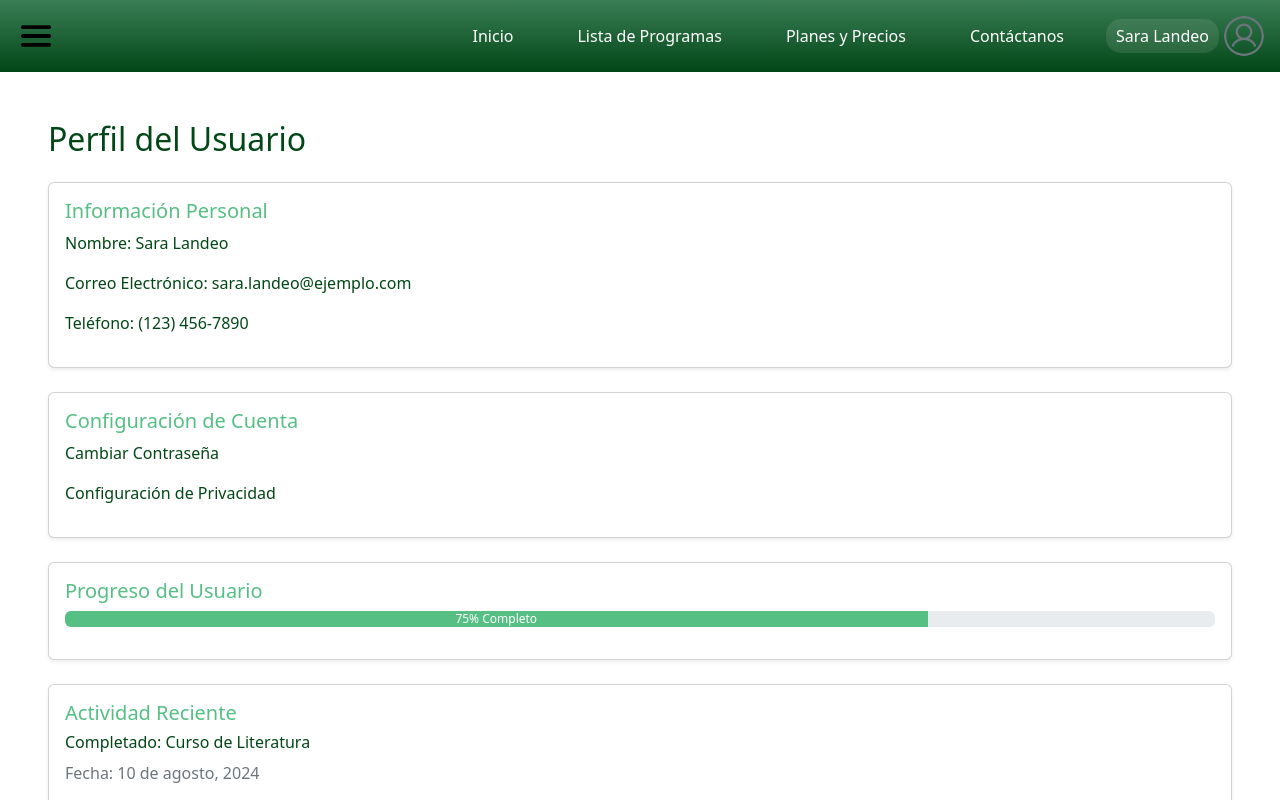
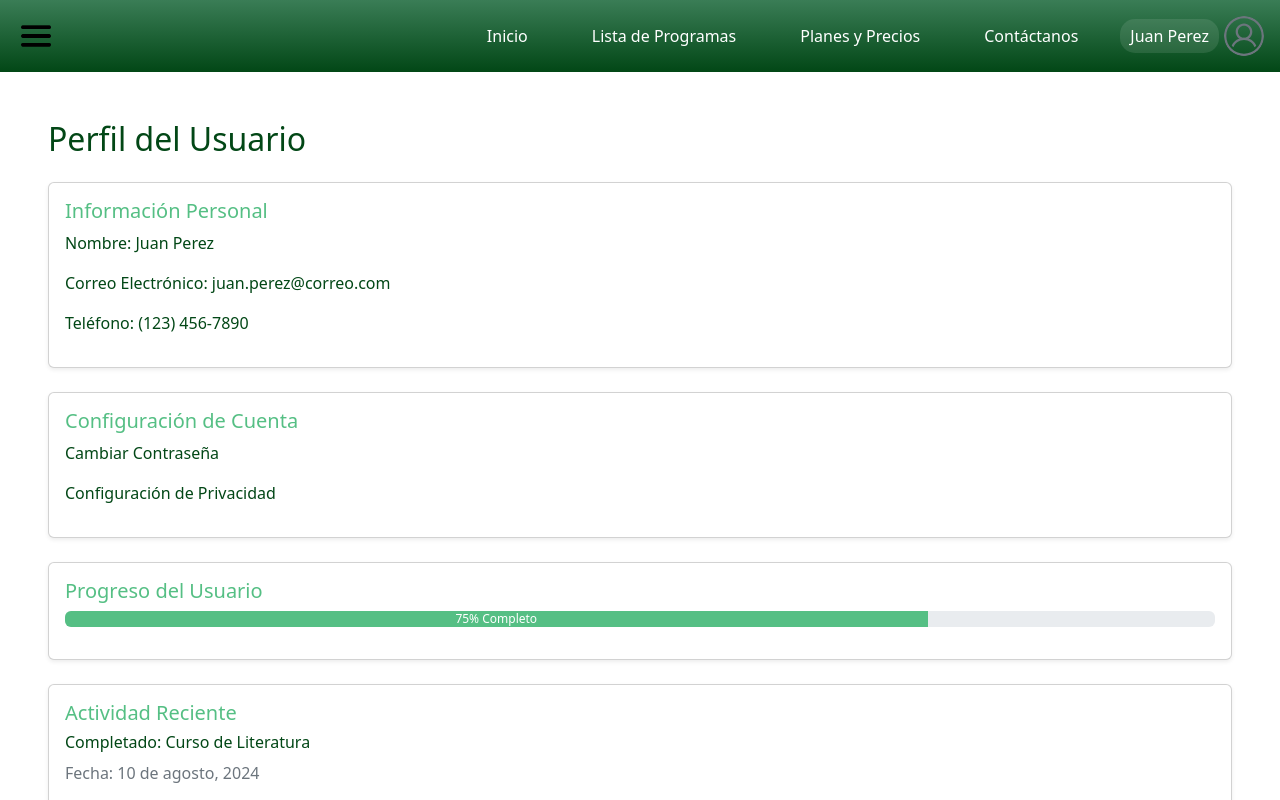
Before and after one commit to FranzXanadu/AprendeSinLimites_Intranet_r, a Vue app: page /#/profile in a window 1280 px wide. Shown: the top 800 px of the page. Built offline with nearby package versions, Linux system fonts and the light colour scheme.

Commit message:
Cambio de usuario test

```diff
--- a/src/App.vue
+++ b/src/App.vue
@@ -27,7 +27,7 @@
           </li>
         </ul>
         <span class="user-name" style="background-color: rgba(255, 255, 255, 0.1); border-radius: 15px; padding: 5px 10px; color: white; margin-left: 10px; margin-right: 5px; pointer-events: none;">
-          Sara Landeo
+          Juan Perez
         </span>
         <img src="@/assets/login-icon.svg" alt="Perfil" class="rounded-circle" style="height: 40px;">
       </div>
--- a/src/views/ProfileView.vue
+++ b/src/views/ProfileView.vue
@@ -6,8 +6,8 @@
       <div class="card shadow-sm mb-4">
         <div class="card-body">
           <h5 class="card-title" style="color: #55bf84;">Información Personal</h5>
-          <p style="color: #024716;">Nombre: Sara Landeo</p>
-          <p style="color: #024716;">Correo Electrónico: sara.landeo@ejemplo.com</p>
+          <p style="color: #024716;">Nombre: Juan Perez</p>
+          <p style="color: #024716;">Correo Electrónico: juan.perez@correo.com</p>
           <p style="color: #024716;">Teléfono: (123) 456-7890</p>
         </div>
       </div>
```
